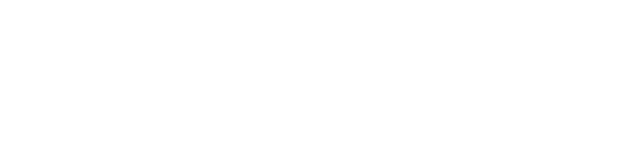
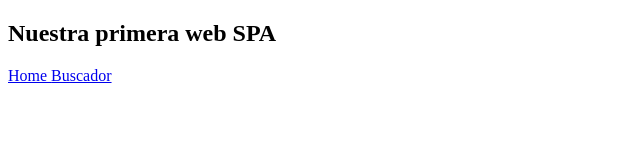
Before and after one commit to Juan-Gonon/SPA-rick, a plain HTML site: page index.html in a window 1280 px wide. Shown: the whole page, without its empty margins (0-640 px from the left). Drawn offline with Linux system fonts and the light colour scheme.

Commit message:
components

```diff
--- a/app/App.js
+++ b/app/App.js
@@ -0,0 +1,9 @@
+import { Header } from "./components/Header.js";
+
+export const App = ()=>{
+    const divRoot = document.querySelector("#root");
+    divRoot.innerHTML = "<h1> Nuestra primera web SPA</h1>";
+    divRoot.appendChild(Header());
+
+
+}
--- /dev/null
+++ b/app/components/Header.js
@@ -0,0 +1,10 @@
+export const Header = ()=>{
+    let nav = document.createElement("nav");
+    nav.innerHTML = `
+        <a href="#"> Home </a>
+        <a href="/buscador"> Buscador </a>
+
+    `;
+
+    return nav;
+}
--- a/app/index.js
+++ b/app/index.js
@@ -0,0 +1,3 @@
+import { App } from "./App.js";
+
+document.addEventListener("DOMContentLoaded", App)
--- a/index.html
+++ b/index.html
@@ -7,5 +7,9 @@
 </head>
 <body>
 
+    <section id="root"></section>
+
+
+    <script type="module" src="./app/index.js"></script>
 </body>
 </html>
```
